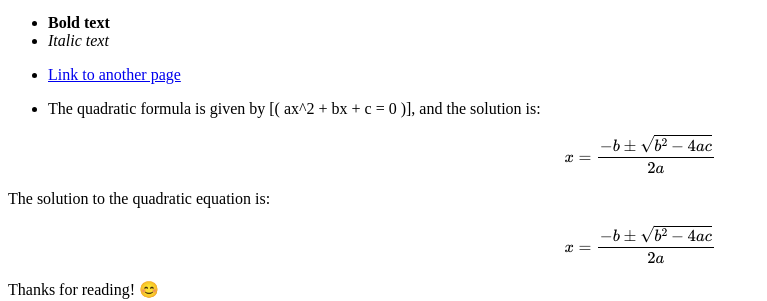
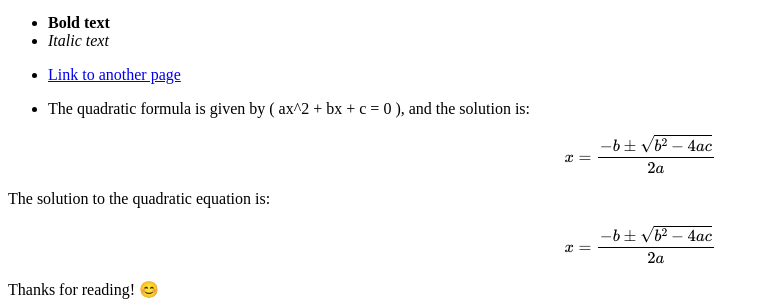
Before and after one commit to KamilaKare/KamilaKare.github.io, a Jekyll site: the page built from post/first-blog-article.md, in a window 1280 px wide. Shown: the part 186-487 px from the top of the page, without its empty margins (0-767 px from the left). Built offline with Jekyll 4.4.1, drawn with Linux system fonts in a browser that asks for light colours; our own code applies the rules of GitHub Pages for plain Markdown files; formulas are drawn with MathJax 3.

```diff
--- a/post/first-blog-article.md
+++ b/post/first-blog-article.md
@@ -9,7 +9,7 @@ This is a simple blog post using Markdown.
 - *Italic text*
 - [Link to another page](another-page.md)
 
-- The quadratic formula is given by \[\( ax^2 + bx + c = 0 \)\], and the solution is:
+- The quadratic formula is given by \( ax^2 + bx + c = 0 \), and the solution is:
 
 $$
 x = \frac{-b \pm \sqrt{b^2 - 4ac}}{2a}
```
